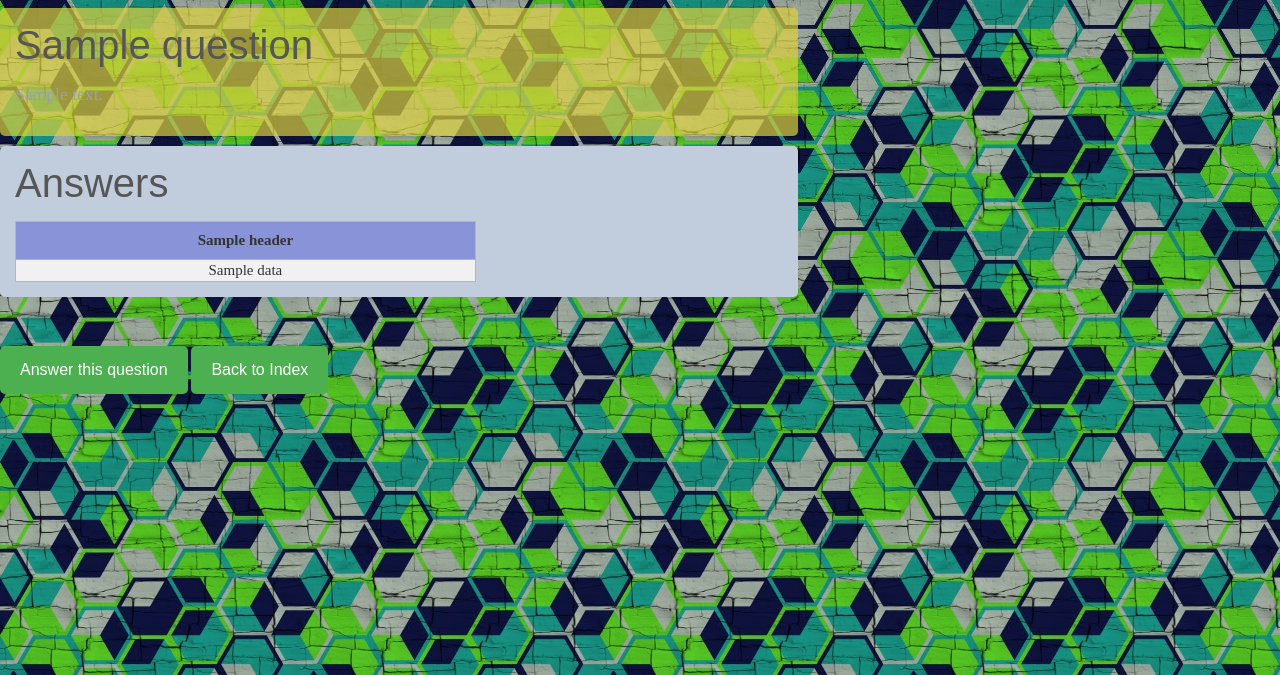
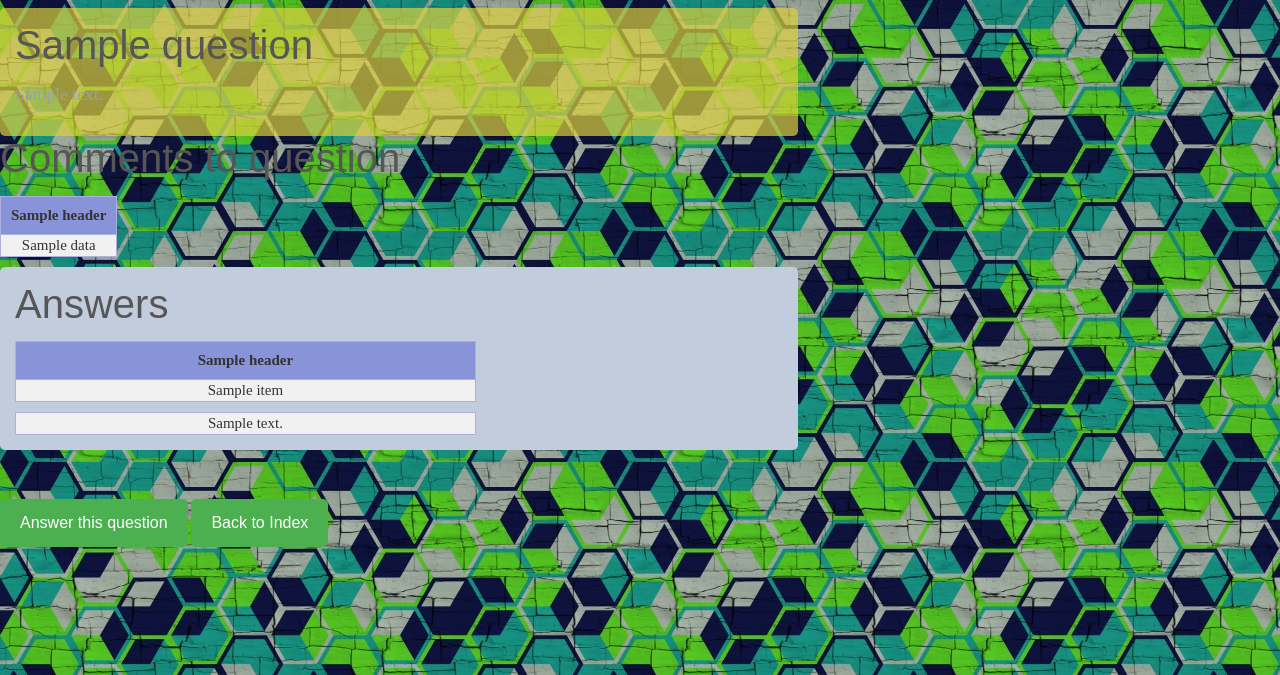
Before and after one commit to AndrasKovacs84/mittuDOMAIN-AskMate_project_sql, a Flask app: template templates/question_details.html in a window 1280 px wide. Shown: the top 675 px of the page. Run offline with Flask 2, Linux system fonts and the light colour scheme; the template is opened without the code that fills it: most values are stand-ins (such as "Sample title", 1, 10 or a date in 2020).

Commit message:
Displaying comments on details page done

```diff
--- a/main.py
+++ b/main.py
@@ -33,9 +33,11 @@ def question(question_id, methods=['GET']):
     relevant data for the question with the id. Another query collects all the associated answers, then the
     page is rendered with the two parts."""
     queries.sql_update_question_view_count(question_id)
+    question_comments = queries.sql_gather_question_comments(question_id)
+    answers = queries.sql_answers_to_question(question_id)
+    # answer_comments = queries.sql_gather_answer_comments(answer_id_list)
     selected_question = queries.sql_question_details(question_id)
-    answers = queries.sql_answers_to_question(question_id)
-    return render_template('question_details.html', question=selected_question, answers=answers)
+    return render_template('question_details.html', question=selected_question, answers=answers, question_comments=question_comments)
 
 
 @app.route('/question/<int:question_id>', methods=['POST'])
@@ -95,7 +97,5 @@ def edit_question_form(question_id):
     return render_template("question_form.html", question=question, form_action=form_action, button_caption=button_caption)
 
 
-
-
 if __name__ == '__main__':
     app.run(debug=True)
--- a/templates/question_details.html
+++ b/templates/question_details.html
@@ -9,6 +9,25 @@
         <h2>{{ question.title }}</h2>
         <p> {{ question.message }}</p>
     </div>
+    {% if question_comments.result_set|length %}
+    <div class="question_comments">
+        <h2>Comments to question</h2>
+        <table>
+            <thead>
+                {% for header in question_comments.header %}
+                    <th>{{ header }}</th>
+                {% endfor %}
+            </thead>
+            {% for comment in question_comments.result_set %}
+            <tr>
+                {% for item in comment %}
+                <td>{{ item }}</td>
+                {% endfor %}
+            </tr>
+            {% endfor %}
+        </table>
+    </div>
+    {% endif %}
     <div class="answers">
         <h2>Answers</h2>
         <table>
@@ -18,12 +37,21 @@
                         <th>{{ header }}</th>
                     {% endfor %}
                 </thead>
-                {% for answer in answers.result_set %}
+                {% for row in answers.result_set %}
                 <tr>
-                    {% for item in answer %}
+                    {% for item in row.answer %}
                     <td>{{ item }}</td>
                     {% endfor %}
                 </tr>
+                <table>
+                    {% if answers.result_set.comments|length %}
+                        <tr>
+                            {% for comment in answers.result_set.comments %}
+                                <td>{{ comment }}</td>
+                            {% endfor %}
+                        </tr>
+                    {% endif %}
+                </table>
                 {% endfor %}
                 {% else %}
                 <h3 style="color: black">Be the first on the InterWeb who has the answer for this Question!</h3>
```
Also changed, not shown: queries.py (+39 -3 lines).
